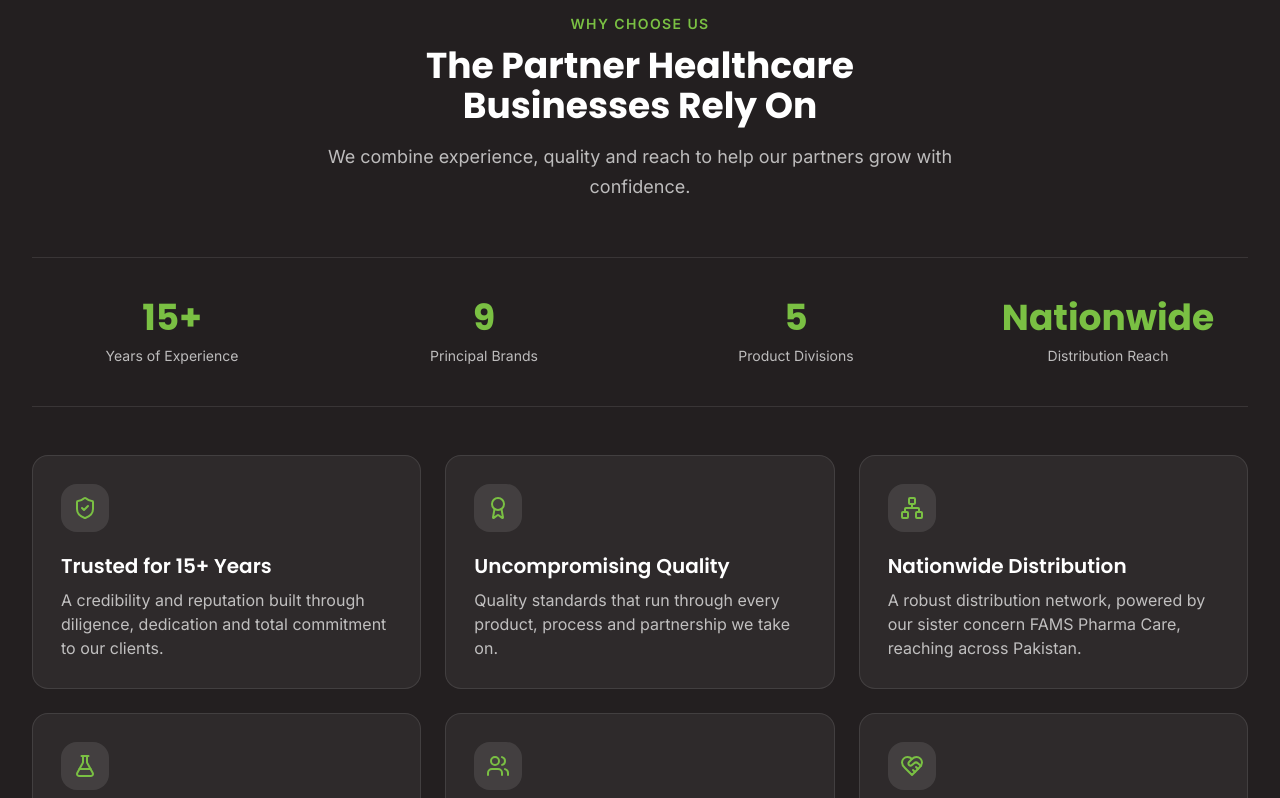
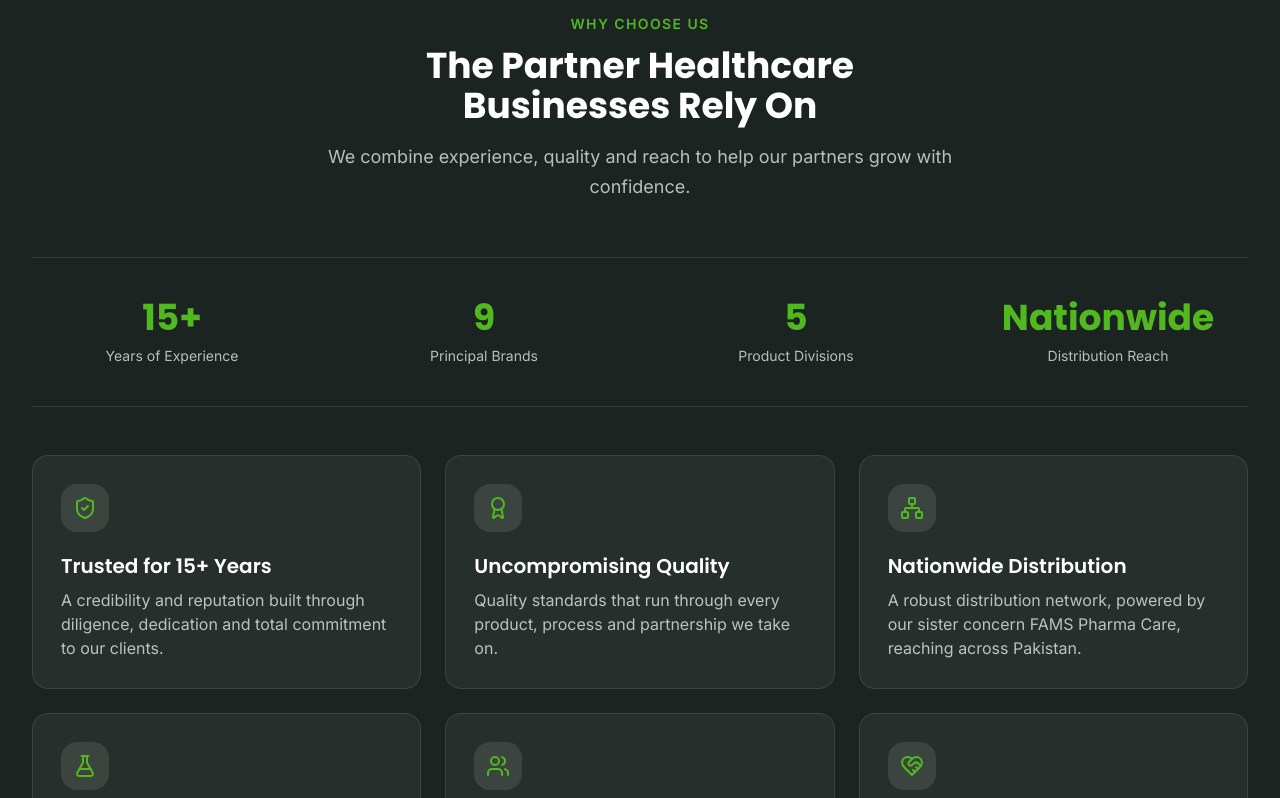
Before and after one commit to abdullah-dev-07/nutriadd, a React (Vite) app in the folder frontend/: page / in a window 1280 px wide. Shown: the part 2383-3181 px from the top of the page. Built offline with nearby package versions, Linux system fonts and the light colour scheme; no server answers.

Commit message:
theme changed

```diff
--- a/frontend/src/styles/index.css
+++ b/frontend/src/styles/index.css
@@ -9,35 +9,36 @@
 :root {
   --radius: 0.75rem;
 
-  /* Raw brand palette */
-  --brand-green: #7ac043;
-  --brand-green-dark: #5a9e2f;
-  --brand-blue: #0072bc;
-  --brand-blue-dark: #005a96;
-  --charcoal: #231f20;
+  /* Raw brand palette — NutriAdd's authentic logo colors:
+     the two halves of the pill logo = green #52B820 + blue #1875BB. */
+  --brand-green: #52b820;
+  --brand-green-dark: #438f1c;
+  --brand-blue: #1875bb;
+  --brand-blue-dark: #135e96;
+  --charcoal: #1b2420; /* warm-neutral dark ink */
   --slate: #4a5568;
-  --mist: #f5f8f4;
+  --mist: #eef8e8; /* soft green-tinted surface */
 
   /* Semantic tokens (shadcn/ui contract) */
-  --background: #ffffff;
-  --foreground: #231f20;
+  --background: #f6fef2; /* clean white with a subtle green tint (pharma-clean) */
+  --foreground: #1b2420;
   --card: #ffffff;
-  --card-foreground: #231f20;
+  --card-foreground: #1b2420;
   --popover: #ffffff;
-  --popover-foreground: #231f20;
-  --primary: #0072bc;
+  --popover-foreground: #1b2420;
+  --primary: #1875bb;
   --primary-foreground: #ffffff;
-  --secondary: #f5f8f4;
-  --secondary-foreground: #231f20;
-  --muted: #f5f8f4;
+  --secondary: #eef8e8;
+  --secondary-foreground: #1b2420;
+  --muted: #eef8e8;
   --muted-foreground: #4a5568;
-  --accent: #eef6e4;
-  --accent-foreground: #3f6f1f;
+  --accent: #e6f5d9;
+  --accent-foreground: #3c7a17;
   --destructive: #dc2626;
   --destructive-foreground: #ffffff;
-  --border: #e6eae3;
-  --input: #e6eae3;
-  --ring: #0072bc;
+  --border: #dcebd2;
+  --input: #dcebd2;
+  --ring: #1875bb;
 }
 
 @theme inline {
```
